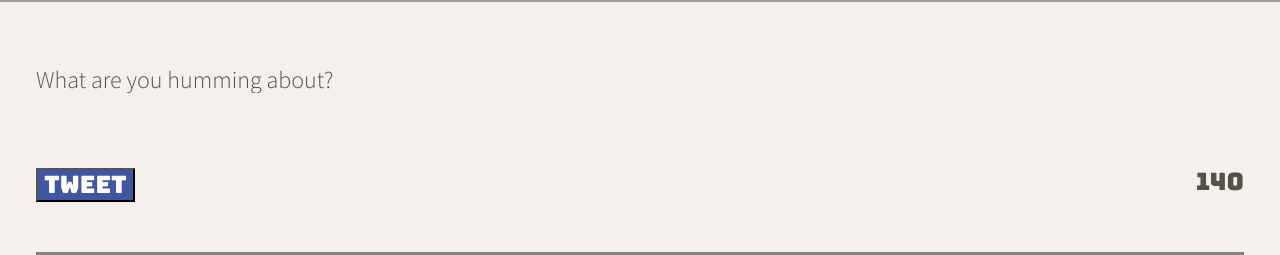
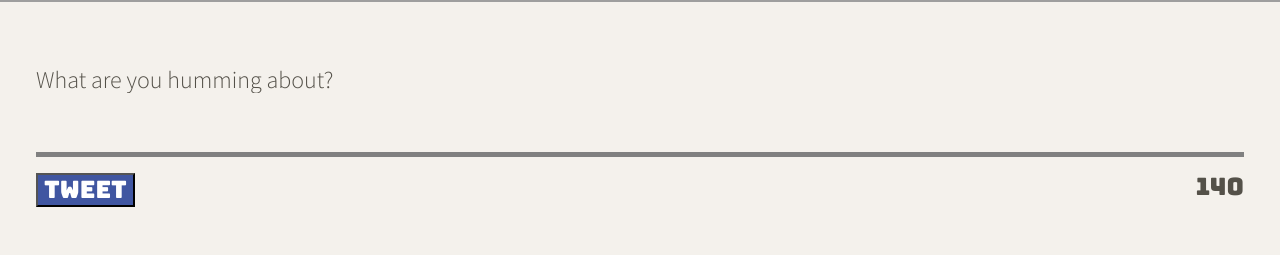
Before and after one commit to Gulsemin113/tweeter, a website: page public/index.html in a window 1280 px wide. Shown: the part 498-753 px from the top of the page. Drawn offline with nearby package versions, Linux system fonts and the light colour scheme; grey boxes are pictures that could not be loaded.

Commit message:
Added border-bottom and changed color

```diff
--- a/public/styles/new-tweet.css
+++ b/public/styles/new-tweet.css
@@ -13,7 +13,6 @@
 
 .new-tweet textarea {
   background-color: #f4f1ec;
-  border-bottom: solid 10px black;
   font-weight: bold;
   width: 100%;
   margin-bottom: 10px;
@@ -21,12 +20,14 @@
   resize: none;
   overflow: auto;
   border: none;
+  border-bottom: solid 5px grey;
 }
 
 .new-tweet button {
   background-color: #4056A1;
   color: #FFFFFF;
   cursor: pointer;
+
 }
 
 .redLimit {
```
